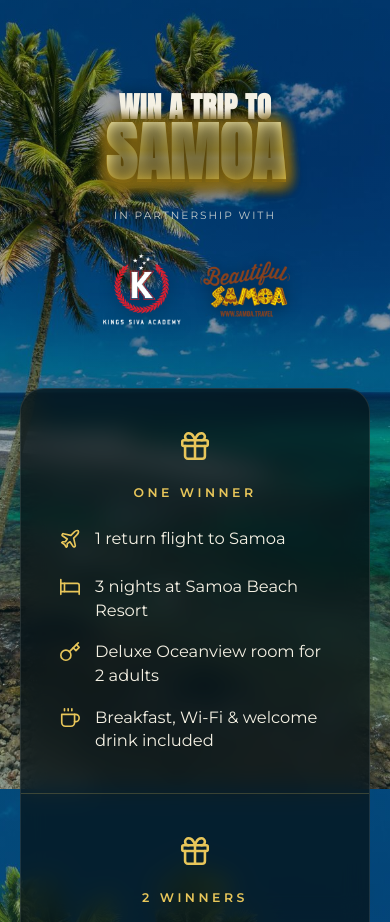
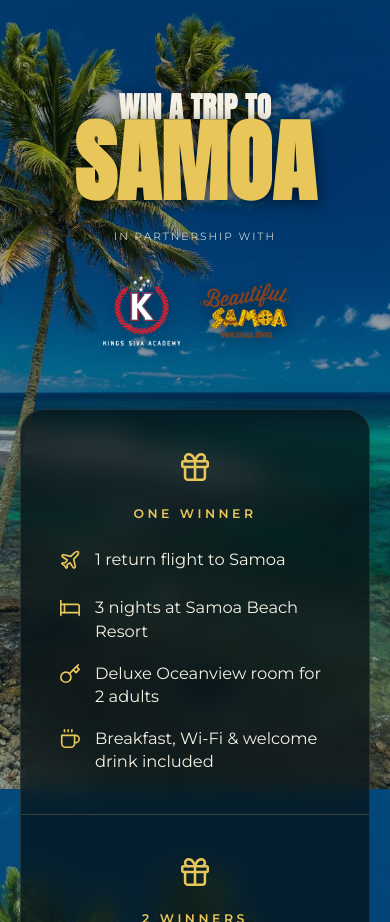
Before and after one commit to djgreenzone/kings-siva, a Next.js app: page / in a window 390 px wide. Shown: the part 1460-2382 px from the top of the page. Built offline with nearby package versions, Linux system fonts and the light colour scheme.

Commit message:
SAMOA solid gold, same font, bigger on mobile

```diff
--- a/components/Giveaway.tsx
+++ b/components/Giveaway.tsx
@@ -132,7 +132,10 @@ export default function Giveaway() {
           <h2 className="display" style={{ fontSize: "clamp(1.8rem, 7vw, 4rem)", color: "var(--cream)", lineHeight: 0.95 }}>
             Win a Trip to
           </h2>
-          <h2 className="display gold-metallic" style={{ fontSize: "clamp(4rem, 17vw, 10rem)", lineHeight: 0.9, marginTop: 2 }}>
+          <h2
+            className="display"
+            style={{ fontSize: "clamp(5rem, 23vw, 10rem)", lineHeight: 0.9, marginTop: 2, color: "var(--gold)" }}
+          >
             Samoa
           </h2>
         </div>
```
